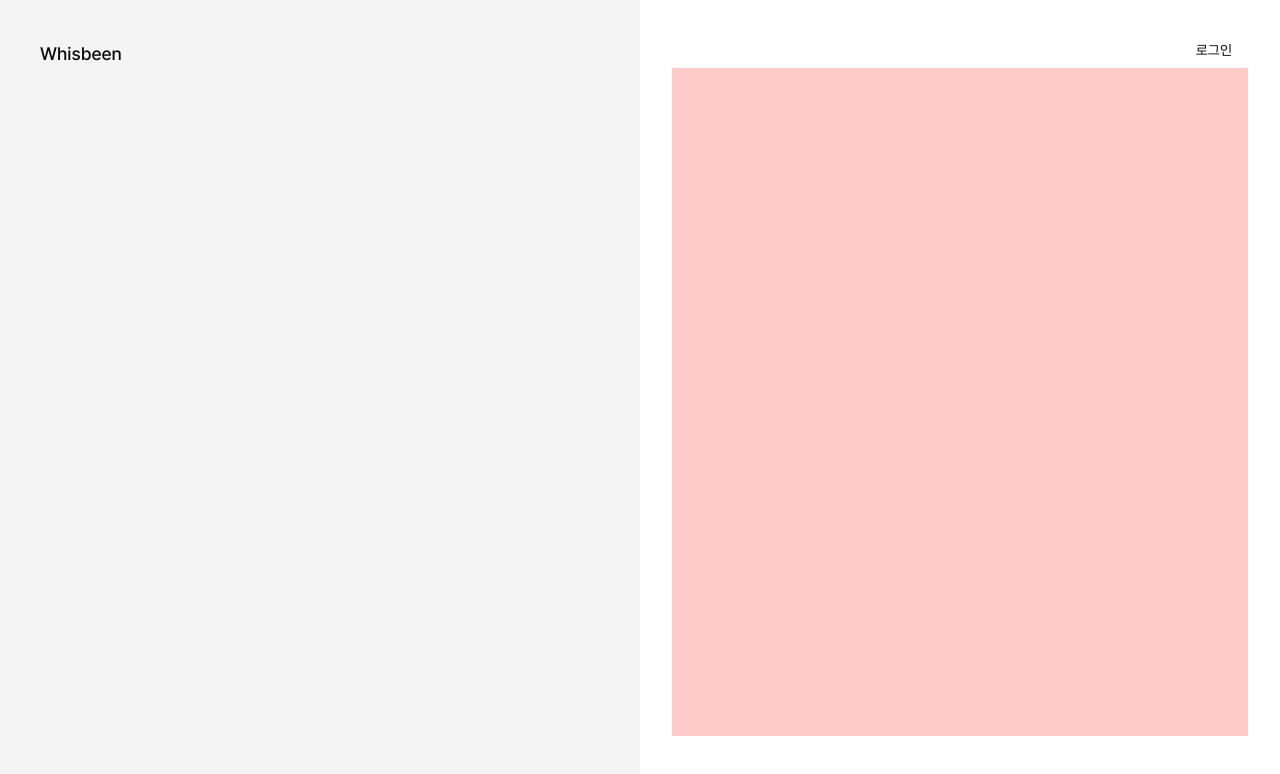
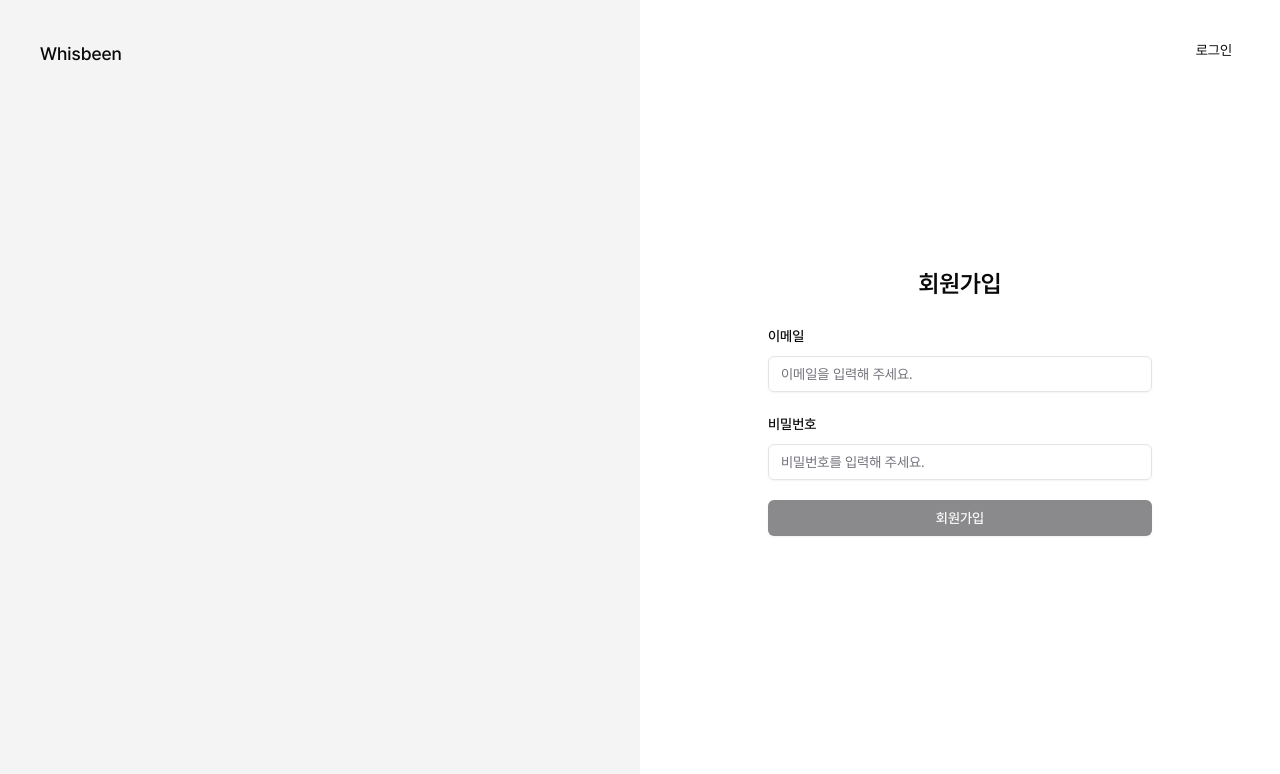
Before and after one commit to eunbinnie/whisbeen, a Next.js app: page /signup in a window 1280 px wide. Shown: the top 774 px of the page. Built offline with nearby package versions, Linux system fonts and the light colour scheme.

Commit message:
feat: 회원가입 페이지 퍼블리싱 및 유효성 검사

```diff
--- a/src/app/(auth)/signup/page.tsx
+++ b/src/app/(auth)/signup/page.tsx
@@ -1,6 +1,45 @@
+'use client';
+
+import { zodResolver } from '@hookform/resolvers/zod';
+import z from 'zod';
+
+import { useForm } from 'react-hook-form';
+
 import Link from 'next/link';
 
+import { Button } from '@/components/ui/button';
+import {
+  Form,
+  FormControl,
+  FormField,
+  FormItem,
+  FormLabel,
+  FormMessage,
+} from '@/components/ui/form';
+import { Input } from '@/components/ui/input';
+
+const formSchema = z.object({
+  email: z.string().email('이메일 형식이 올바르지 않습니다.'),
+  password: z
+    .string()
+    .min(6, '비밀번호는 6자 이상이어야 합니다.')
+    .max(16, '비밀번호는 16자 이하이어야 합니다.'),
+});
+
 const SignupPage = () => {
+  const form = useForm<z.infer<typeof formSchema>>({
+    resolver: zodResolver(formSchema),
+    mode: 'onChange',
+    defaultValues: {
+      email: '',
+      password: '',
+    },
+  });
+
+  const onSubmit = (data: z.infer<typeof formSchema>) => {
+    console.log(data);
+  };
+
   return (
     <div className="flex h-full min-h-dvh">
       <div className="hidden flex-1 md:block">
@@ -15,8 +54,61 @@ const SignupPage = () => {
           <Link href={'/login'} className="ml-auto px-4 py-2 text-sm">
             로그인
           </Link>
-          <div className="flex-1 bg-red-200">
+          <div className="flex flex-1 flex-col items-center justify-center gap-6">
             {/* TODO: 회원가입 폼 추가 */}
+            <h1 className="text-2xl font-semibold">회원가입</h1>
+            <Form {...form}>
+              <form
+                onSubmit={form.handleSubmit(onSubmit)}
+                className="grid w-full max-w-sm gap-5"
+              >
+                <FormField
+                  control={form.control}
+                  name="email"
+                  render={({ field }) => (
+                    <FormItem>
+                      <FormLabel>이메일</FormLabel>
+                      <FormControl>
+                        <Input
+                          type="email"
+                          placeholder="이메일을 입력해 주세요."
+                          {...field}
+                        />
+                      </FormControl>
+                      {form.formState.errors.email && (
+                        <FormMessage>
+                          {form.formState.errors.email.message}
+                        </FormMessage>
+                      )}
+                    </FormItem>
+                  )}
+                ></FormField>
+                <FormField
+                  control={form.control}
+                  name="password"
+                  render={({ field }) => (
+                    <FormItem>
+                      <FormLabel>비밀번호</FormLabel>
+                      <FormControl>
+                        <Input
+                          placeholder="비밀번호를 입력해 주세요."
+                          type="password"
+                          {...field}
+                        />
+                      </FormControl>
+                      {form.formState.errors.password && (
+                        <FormMessage>
+                          {form.formState.errors.password.message}
+                        </FormMessage>
+                      )}
+                    </FormItem>
+                  )}
+                ></FormField>
+                <Button type="submit" disabled={!form.formState.isValid}>
+                  회원가입
+                </Button>
+              </form>
+            </Form>
           </div>
           {/* 회원가입 폼 중앙 정렬 위해 div 추가 */}
           <div className="h-8" />
```
